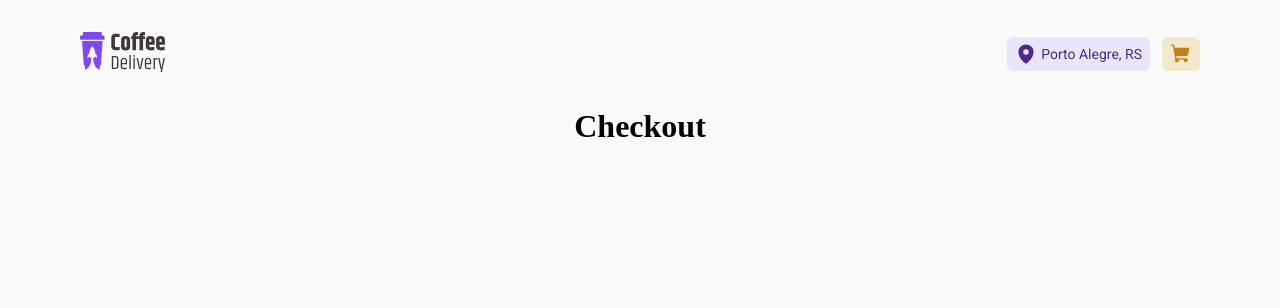
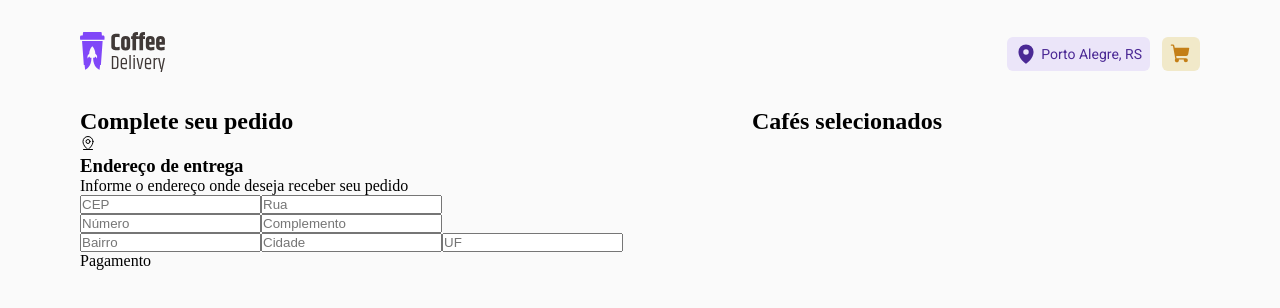
Before and after one commit to ViniciusOshima/Coffee-Delivery, a React (Vite) app: page /Checkout in a window 1280 px wide. Shown: the top 308 px of the page. Built offline with nearby package versions, Linux system fonts and the light colour scheme.

Commit message:
FEAT inicio da estruturação da page Checkout

```diff
--- a/src/pages/Checkout.tsx
+++ /dev/null
@@ -1,3 +0,0 @@
-export function Checkout() {
-  return <h1>Checkout</h1>
-}
--- /dev/null
+++ b/src/pages/Checkout/index.tsx
@@ -0,0 +1,53 @@
+import { MapPinLine } from 'phosphor-react'
+
+import {
+  CheckoutContainer,
+  CoffeesSelected,
+  CompleteYourRequest
+} from './styles'
+
+export function Checkout() {
+  return (
+    <CheckoutContainer>
+      <CompleteYourRequest>
+        <h2>Complete seu pedido</h2>
+
+        <div>
+          <div>
+            <div>
+              <MapPinLine />
+              <div>
+                <h3>Endereço de entrega</h3>
+                <p>Informe o endereço onde deseja receber seu pedido</p>
+              </div>
+            </div>
+
+            <div>
+              <form action="">
+                <input type="number" placeholder="CEP" />
+                <input type="text" placeholder="Rua" />
+
+                <div>
+                  <input type="number" placeholder="Número" />
+                  <input type="text" placeholder="Complemento" />
+                </div>
+
+                <div>
+                  <input type="text" placeholder="Bairro" />
+                  <input type="text" placeholder="Cidade" />
+                  <input type="text" placeholder="UF" />
+                </div>
+              </form>
+            </div>
+          </div>
+
+          <div>Pagamento</div>
+        </div>
+      </CompleteYourRequest>
+
+      <CoffeesSelected>
+        <h2>Cafés selecionados</h2>
+      </CoffeesSelected>
+    </CheckoutContainer>
+  )
+}
--- /dev/null
+++ b/src/pages/Checkout/styles.ts
@@ -0,0 +1,17 @@
+import styled from 'styled-components'
+
+export const CheckoutContainer = styled.div`
+  width: 70rem;
+
+  display: flex;
+  gap: 32px;
+  justify-content: center;
+`
+
+export const CompleteYourRequest = styled.div`
+  width: 40rem;
+`
+
+export const CoffeesSelected = styled.div`
+  width: 28rem;
+`
--- a/src/pages/Home/cardCoffee/index.tsx
+++ b/src/pages/Home/cardCoffee/index.tsx
@@ -13,7 +13,6 @@ import {
   CoffeeDatasContainerAround,
   ButtonShoppingCart
 } from './styles'
-import { NavLink } from 'react-router-dom'
 import { useEffect, useState } from 'react'
 
 interface CardCoffeeType {
```
